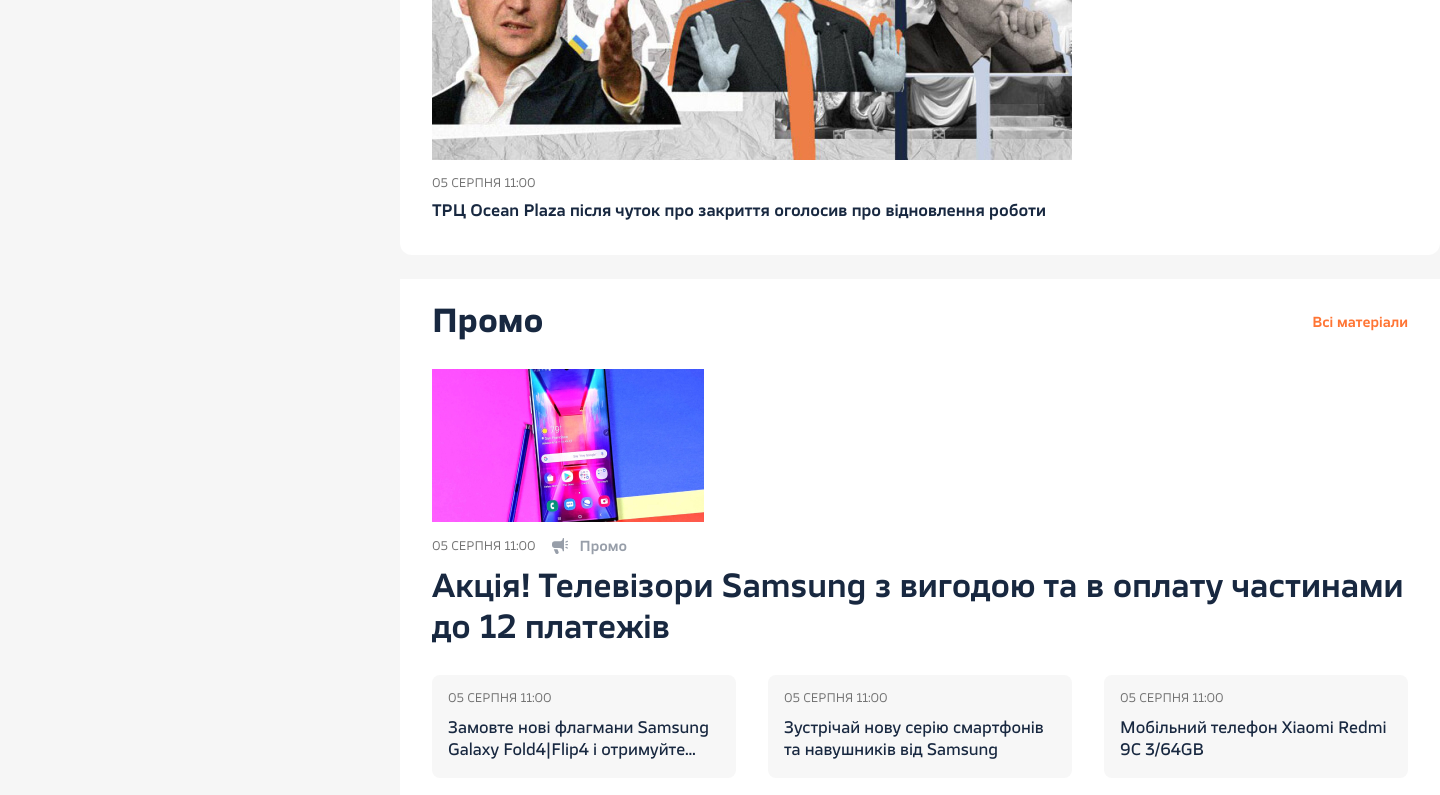
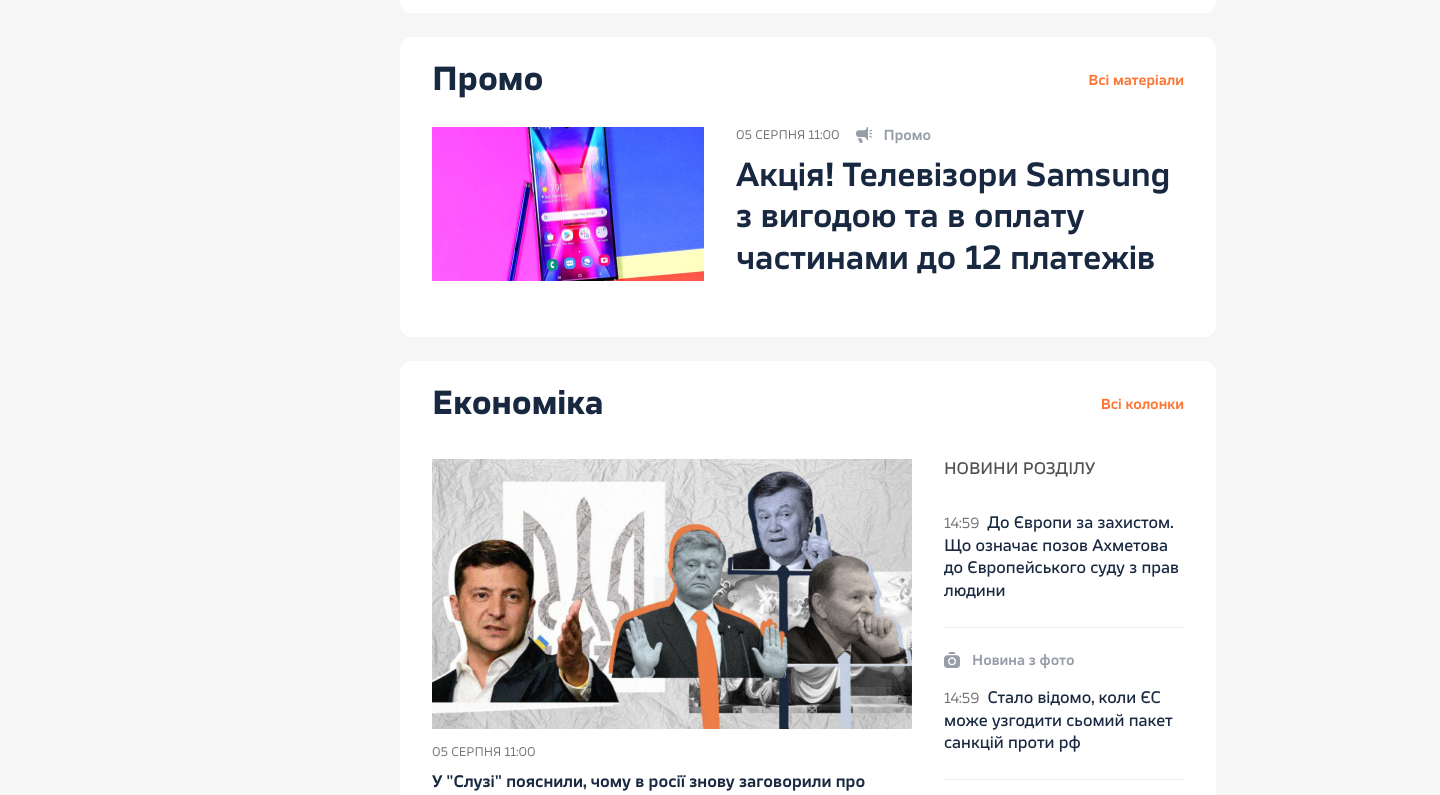
Before and after one commit to ihnatenkoo/News-Portal, a React (Vite) app: page / in a window 1280 px wide. Shown: the part 5360-6155 px from the top of the page, 1440 px wide, since content can reach past the window. Built offline with nearby package versions, Linux system fonts and the light colour scheme.

Commit message:
Temporarily hide cards in <Promo/>

```diff
--- a/src/components/Promo/Promo.module.scss
+++ b/src/components/Promo/Promo.module.scss
@@ -1,6 +1,7 @@
 .promo {
 	padding: 24px 32px 32px;
 	background-color: var(--white);
+	border-radius: 12px;
 
 	&__head {
 		margin-bottom: 24px;
@@ -12,14 +13,20 @@
 	&__inner {
 		margin-bottom: 24px;
 		display: flex;
-		flex-wrap: wrap;
 		gap: 16px 32px;
+
+		&_img {
+			max-width: 100%;
+		}
 
 		h2 {
 			font-weight: 600;
 		}
 
 		&_info {
+			width: 530px;
+			max-width: 100%;
+
 			p {
 				margin-bottom: 10px;
 				display: flex;
@@ -30,7 +37,7 @@
 	}
 
 	&__cards {
-		display: flex;
+		display: none;
 		gap: 0 32px;
 
 		&_item {
@@ -53,8 +60,8 @@
 
 @media screen and (max-width: 1200px) {
 	.promo {
-		&__cards {
-			display: none;
+		&__inner {
+			flex-wrap: wrap;
 		}
 	}
 }
@@ -62,9 +69,9 @@
 @media screen and (max-width: 991px) {
 	.promo {
 		&__inner {
-			&_img {
+			&_img,
+			&_info {
 				width: 100%;
-				max-width: 100%;
 			}
 		}
 	}
@@ -73,6 +80,7 @@
 @media screen and (max-width: 575px) {
 	.promo {
 		padding: 24px 16px 32px;
+
 		&__inner {
 			&_title {
 				font-size: 22px;
```
